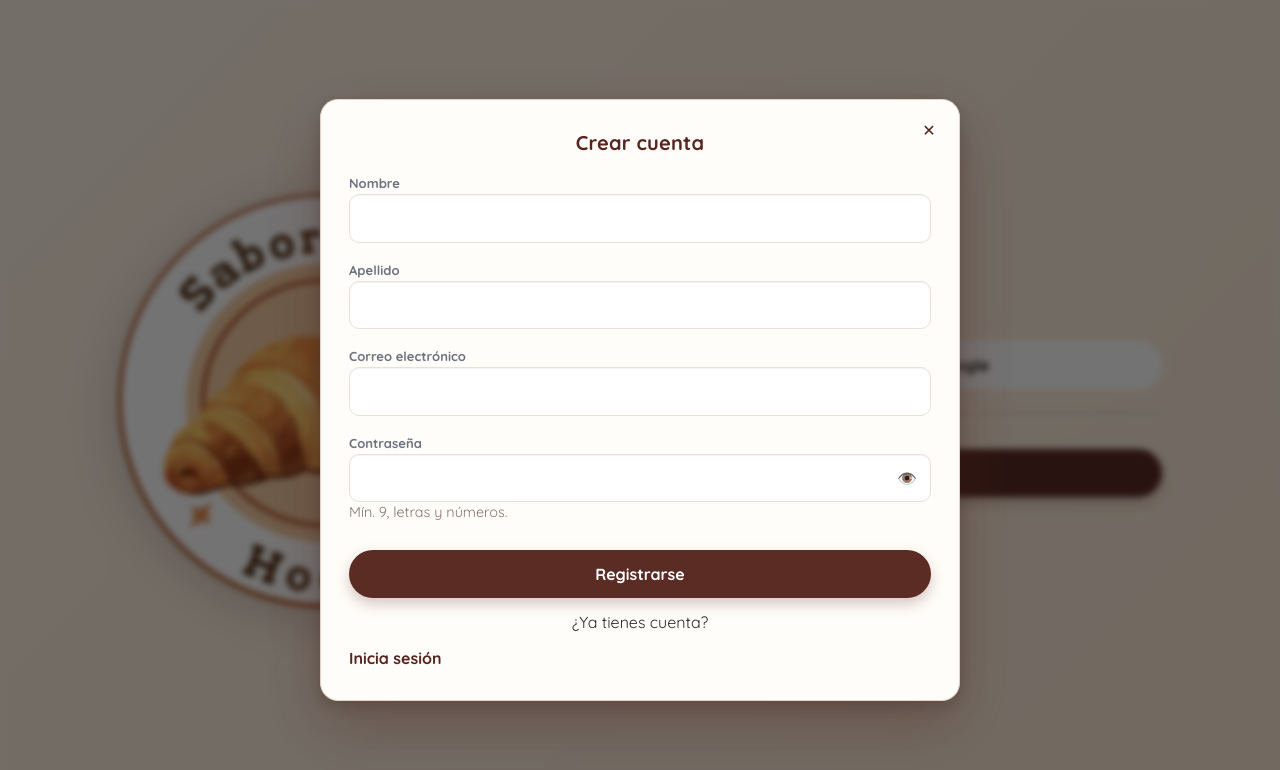
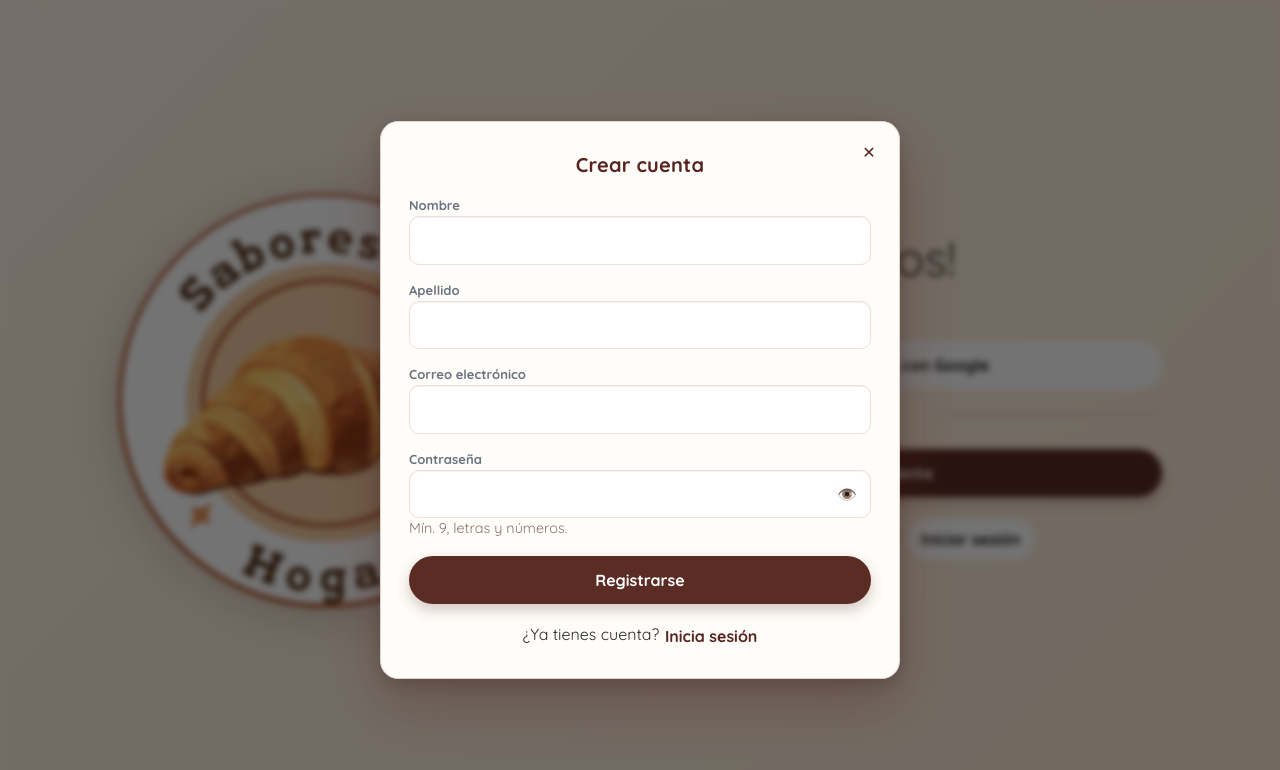
Before and after one commit to Ki4ra1109/sabores-del-hogar, a React (Vite) app in the folder frontend/: page /login in a window 1280 px wide. Both pictures are taken after a click on the button "Crear cuenta". Shown: the top 770 px of the page. Built offline with nearby package versions, Linux system fonts and the light colour scheme; no server answers.

Commit message:
mejoras en animaciones en el login

```diff
--- a/frontend/src/views/Login/Login.css
+++ b/frontend/src/views/Login/Login.css
@@ -156,3 +156,90 @@
   background:#5b2c24; border-radius:999px;
 }
 .auth-help{ color:#6a5248; opacity:.8; font-size:.9rem; }
+.sdh-dots {
+  display: inline-flex;
+  align-items: center;
+  gap: 6px;
+}
+
+@keyframes sdhDots {
+  0%, 80%, 100% { transform: translateY(0); opacity: .6; }
+  40% { transform: translateY(-5px); opacity: 1; }
+}
+
+.sdh-dot {
+  width: 6px;
+  height: 6px;
+  border-radius: 50%;
+  background: currentColor;
+  animation: sdhDots 1s infinite;
+}
+
+.sdh-dot:nth-child(2) { animation-delay: .15s; }
+.sdh-dot:nth-child(3) { animation-delay: .3s; }
+.sdh-dots {
+  display: inline-flex;
+  align-items: center;
+  gap: 6px;
+  vertical-align: middle;
+}
+.sdh-dot {
+  width: 6px;
+  height: 6px;
+  border-radius: 50%;
+  background: currentColor;
+  animation: sdhDots 1s infinite;
+  opacity: .7;
+}
+.sdh-dot:nth-child(2) { animation-delay: .15s; }
+.sdh-dot:nth-child(3) { animation-delay: .3s; }
+
+@keyframes sdhDots {
+  0%, 80%, 100% { transform: translateY(0); opacity: .6; }
+  40% { transform: translateY(-5px); opacity: 1; }
+}
+/* Card */
+.auth-modal { max-width: 520px; width: 92vw; }
+.auth-body .auth-form { display: flex; flex-direction: column; gap: 12px; }
+
+/* Campos y ayuda de errores */
+.af { position: relative; }
+.af .auth-err { margin-top: 6px; }
+.af-group { position: relative; display: flex; align-items: center; }
+.af-eye { position: absolute; right: 10px; top: 50%; transform: translateY(-50%); }
+
+/* Botón principal dentro del formulario (Entrar) */
+.auth-form .auth-btn.auth-btn-primary {
+  width: 100%;
+  min-height: 44px;
+  display: inline-flex;
+  align-items: center;
+  justify-content: center;
+  position: relative;
+  margin-top: 4px;
+}
+
+/* Dots centrados cuando hay carga */
+.auth-form .auth-btn.auth-btn-primary > span[style*="position: absolute"] {
+  left: 50%;
+  transform: translateX(-50%);
+}
+/* Centrar enlace Olvidaste tu contraseña?” */
+.auth-row{
+  width:100%;
+  display:flex;
+  justify-content:center;
+  align-items:center;
+  text-align:center;
+}
+
+/* Centrar boton “Regístrate” */
+.auth-swap{
+  width:100%;
+  display:flex;
+  justify-content:center;
+  align-items:center;
+  gap:.35rem;
+  text-align:center;
+  margin-top:8px;
+}
--- a/frontend/src/views/Login/Login.jsx
+++ b/frontend/src/views/Login/Login.jsx
@@ -5,6 +5,23 @@ import { Link, useNavigate } from "react-router-dom";
 import { jwtDecode } from "jwt-decode";
 
 const API_BASE = import.meta.env?.VITE_API_URL || "http://localhost:5000";
+
+function DotsInline() {
+  return (
+    <span style={{ display: "inline-flex", alignItems: "center", gap: 6 }} role="status" aria-live="polite">
+      <style>{`
+        @keyframes sdhDots { 0%,80%,100%{transform:translateY(0);opacity:.6} 40%{transform:translateY(-5px);opacity:1} }
+        .sdh-dot{width:6px;height:6px;border-radius:50%;background:currentColor;animation:sdhDots 1s infinite}
+        .sdh-dot:nth-child(1){animation-delay:0s}
+        .sdh-dot:nth-child(2){animation-delay:.15s}
+        .sdh-dot:nth-child(3){animation-delay:.3s}
+      `}</style>
+      <span className="sdh-dot" />
+      <span className="sdh-dot" />
+      <span className="sdh-dot" />
+    </span>
+  );
+}
 
 function Modal({ isOpen, title, onClose, children }) {
   const first = useRef(null);
@@ -38,6 +55,9 @@ export default function Login() {
   const [p1, setP1] = useState("");
   const [p2, setP2] = useState("");
   const [errC, setErrC] = useState("");
+  const [saving, setSaving] = useState(false);
+  const [heroBusySignup, setHeroBusySignup] = useState(false);
+  const [heroBusyLogin, setHeroBusyLogin] = useState(false);
 
   useEffect(() => {
     const params = new URLSearchParams(window.location.search);
@@ -78,13 +98,28 @@ export default function Login() {
   };
   const openForgot = () => { setShowLogin(false); setShowForgot(true); };
 
+  const openLoginHero = async () => {
+    setHeroBusyLogin(true);
+    await new Promise(r => setTimeout(r, 1500));
+    setHeroBusyLogin(false);
+    openLogin();
+  };
+  const openSignupHero = async () => {
+    setHeroBusySignup(true);
+    await new Promise(r => setTimeout(r, 1500));
+    setHeroBusySignup(false);
+    openSignup();
+  };
+
   const guardarPasswordNueva = async () => {
     setErrC("");
     if (p1 !== p2) return setErrC("Las contraseñas no coinciden");
     const ok = p1.length >= 9 && /[A-Za-z]/.test(p1) && /\d/.test(p1);
     if (!ok) return setErrC("Mínimo 9 caracteres con letras y números");
-
+    const t0 = Date.now();
+    const sleep = (ms) => new Promise(r => setTimeout(r, ms));
     try {
+      setSaving(true);
       const tempToken = sessionStorage.getItem('tempGoogleToken');
       if (!tempToken) throw new Error("No se encontró el token temporal de registro.");
 
@@ -108,6 +143,10 @@ export default function Login() {
 
     } catch (e) {
       setErrC(e.message || "Error al guardar");
+    } finally {
+      const elapsed = Date.now() - t0;
+      if (elapsed < 1500) await sleep(1500 - elapsed);
+      setSaving(false);
     }
   };
 
@@ -129,14 +168,36 @@ export default function Login() {
 
           <div className="auth-div"><span>o</span></div>
 
-          <button className="auth-btn auth-btn-primary" type="button" onClick={openSignup}>
-            Crear cuenta
+          <button
+            className="auth-btn auth-btn-primary"
+            type="button"
+            onClick={openSignupHero}
+            disabled={heroBusySignup}
+            style={{ position: "relative", minHeight: 44 }}
+          >
+            <span style={{ opacity: heroBusySignup ? 0 : 1, transition: "opacity .15s" }}>Crear cuenta</span>
+            {heroBusySignup && (
+              <span style={{ position: "absolute", inset: 0, display: "flex", alignItems: "center", justifyContent: "center" }}>
+                <DotsInline />
+              </span>
+            )}
           </button>
 
           <div className="auth-row">
             <span>¿Ya tienes una cuenta?</span>
-            <button className="auth-link" type="button" onClick={openLogin}>
-              Iniciar sesión
+            <button
+              className="auth-link"
+              type="button"
+              onClick={openLoginHero}
+              disabled={heroBusyLogin}
+              style={{ position: "relative", minHeight: 28 }}
+            >
+              <span style={{ opacity: heroBusyLogin ? 0 : 1, transition: "opacity .15s" }}>Iniciar sesión</span>
+              {heroBusyLogin && (
+                <span style={{ position: "absolute", inset: 0, display: "flex", alignItems: "center", justifyContent: "center" }}>
+                  <DotsInline />
+                </span>
+              )}
             </button>
           </div>
         </section>
@@ -158,7 +219,7 @@ export default function Login() {
               value={p1}
               onChange={(e) => setP1(e.target.value)}
               minLength={9}
-              pattern="^(?=.*[A-Za-z])(?=.*\d)[A-Za-z\d]{9,}$"
+              pattern="^(?=.*[A-Za-z])(?=.*\\d)[A-Za-z\\d]{9,}$"
               placeholder="Mín. 9, letras y números"
             />
           </div>
@@ -169,17 +230,32 @@ export default function Login() {
               value={p2}
               onChange={(e) => setP2(e.target.value)}
               minLength={9}
-              pattern="^(?=.*[A-Za-z])(?=.*\d)[A-Za-z\d]{9,}$"
+              pattern="^(?=.*[A-Za-z])(?=.*\\d)[A-Za-z\\d]{9,}$"
             />
           </div>
           {errC && <div className="auth-err" role="alert">{errC}</div>}
-          <button className="auth-btn auth-btn-primary" type="button" onClick={guardarPasswordNueva}>
-            Guardar
+          <button
+            className="auth-btn auth-btn-primary"
+            type="button"
+            onClick={guardarPasswordNueva}
+            disabled={saving}
+            style={{ position: "relative", minHeight: 44 }}
+          >
+            <span style={{ opacity: saving ? 0 : 1, transition: "opacity .15s" }}>Guardar</span>
+            {saving && (
+              <span style={{ position: "absolute", inset: 0, display: "flex", alignItems: "center", justifyContent: "center" }}>
+                <DotsInline />
+              </span>
+            )}
           </button>
         </div>
       </Modal>
 
-      <RecoverModal isOpen={showForgot} onClose={() => setShowForgot(false)} />
+      <RecoverModal
+        isOpen={showForgot}
+        onClose={() => setShowForgot(false)}
+        onGoSignup={() => { setShowForgot(false); setShowSignup(true); }}
+      />
     </div>
   );
 }
@@ -204,6 +280,8 @@ function LoginModal({ isOpen, onClose, onSwap, onForgot }) {
   const onSubmit = async (e) => {
     e.preventDefault();
     if (!validate()) return;
+    const t0 = Date.now();
+    const sleep = (ms) => new Promise(r => setTimeout(r, ms));
     setLoading(true);
     setErrors((p) => ({ ...p, global: "" }));
     try {
@@ -225,6 +303,8 @@ function LoginModal({ isOpen, onClose, onSwap, onForgot }) {
     } catch {
       setErrors((p) => ({ ...p, global: "Error de conexión con el servidor" }));
     } finally {
+      const elapsed = Date.now() - t0;
+      if (elapsed < 1500) await sleep(1500 - elapsed);
       setLoading(false);
     }
   };
@@ -250,8 +330,13 @@ function LoginModal({ isOpen, onClose, onSwap, onForgot }) {
           {errors.password && <span className="auth-err">{errors.password}</span>}
         </div>
 
-        <button type="submit" className="auth-btn auth-btn-primary" disabled={loading}>
-          {loading ? "Ingresando..." : "Entrar"}
+        <button type="submit" className="auth-btn auth-btn-primary" disabled={loading} style={{ position: "relative", minHeight: 44 }}>
+          <span style={{ opacity: loading ? 0 : 1, transition: "opacity .15s" }}>Entrar</span>
+          {loading && (
+            <span style={{ position: "absolute", inset: 0, display: "flex", alignItems: "center", justifyContent: "center" }}>
+              <DotsInline />
+            </span>
+          )}
         </button>
       </form>
 
@@ -316,7 +401,8 @@ function SignupModal({ isOpen, onClose, onSwap }) {
     setSubmitted(true);
     setErrors((p) => ({ ...p, global: "" }));
     if (!validateAll()) return;
-
+    const t0 = Date.now();
+    const sleep = (ms) => new Promise(r => setTimeout(r, ms));
     try {
       setLoading(true);
       const res = await fetch(`${API_BASE}/api/auth/register`, {
@@ -340,6 +426,8 @@ function SignupModal({ isOpen, onClose, onSwap }) {
     } catch {
       setErrors((p) => ({ ...p, global: "Error de conexión con el servidor" }));
     } finally {
+      const elapsed = Date.now() - t0;
+      if (elapsed < 1500) await sleep(1500 - elapsed);
       setLoading(false);
     }
   };
@@ -377,7 +465,7 @@ function SignupModal({ isOpen, onClose, onSwap }) {
               onChange={onChange}
               onBlur={() => setT("password")}
               minLength={9}
-              pattern="^(?=.*[A-Za-z])(?=.*\d)[A-Za-z\d]{9,}$"
+              pattern="^(?=.*[A-Za-z])(?=.*\\d)[A-Za-z\\d]{9,}$"
             />
             <button type="button" className="af-eye" aria-pressed={showPass} onClick={() => setShowPass(v => !v)}>
               {showPass ? "🙈" : "👁️"}
@@ -387,8 +475,13 @@ function SignupModal({ isOpen, onClose, onSwap }) {
           {showErr("password") && <span className="auth-err">{errors.password}</span>}
         </div>
 
-        <button type="submit" className="auth-btn auth-btn-primary" disabled={loading}>
-          {loading ? "Creando cuenta..." : "Registrarse"}
+        <button type="submit" className="auth-btn auth-btn-primary" disabled={loading} style={{ position: "relative", minHeight: 44 }}>
+          <span style={{ opacity: loading ? 0 : 1, transition: "opacity .15s" }}>Registrarse</span>
+          {loading && (
+            <span style={{ position: "absolute", inset: 0, display: "flex", alignItems: "center", justifyContent: "center" }}>
+              <DotsInline />
+            </span>
+          )}
         </button>
       </form>
       <p className="auth-swap">¿Ya tienes cuenta? <button className="auth-link" type="button" onClick={onSwap}>Inicia sesión</button></p>
@@ -396,7 +489,7 @@ function SignupModal({ isOpen, onClose, onSwap }) {
   );
 }
 
-function RecoverModal({ isOpen, onClose }) {
+function RecoverModal({ isOpen, onClose, onGoSignup }) {
   const [tab, setTab] = useState("send");
   const [email, setEmail] = useState("");
   const [code, setCode] = useState("");
@@ -418,8 +511,23 @@ function RecoverModal({ isOpen, onClose }) {
   const send = async () => {
     setErr(""); setMsg("");
     if (!/\S+@\S+\.\S+/.test(email)) return setErr("Ingresa un email válido");
+    const t0 = Date.now();
+    const sleep = (ms) => new Promise(r => setTimeout(r, ms));
     try {
       setLoading(true);
+
+      const chk = await fetch(`${API_BASE}/api/auth/check-email`, {
+        method: "POST",
+        headers: { "Content-Type": "application/json" },
+        body: JSON.stringify({ email }),
+      });
+      const cj = await chk.json().catch(() => ({}));
+      if (!chk.ok) throw new Error(cj?.message || "Error validando correo");
+      if (!cj.exists) {
+        if (typeof onGoSignup === "function") onGoSignup();
+        return;
+      }
+
       const res = await fetch(`${API_BASE}/api/auth/forgot`, {
         method: "POST",
         headers: { "Content-Type": "application/json" },
@@ -432,6 +540,8 @@ function RecoverModal({ isOpen, onClose }) {
     } catch (e) {
       setErr(e.message || "Error");
     } finally {
+      const elapsed = Date.now() - t0;
+      if (elapsed < 1500) await sleep(1500 - elapsed);
       setLoading(false);
     }
   };
@@ -442,6 +552,8 @@ function RecoverModal({ isOpen, onClose }) {
     if (!/^\d{6}$/.test(code)) return setErr("Código de 6 dígitos");
     if (p1 !== p2) return setErr("Las contraseñas no coinciden");
     if (!validatePass(p1)) return setErr("Mín. 9, letras y números");
+    const t0 = Date.now();
+    const sleep = (ms) => new Promise(r => setTimeout(r, ms));
     try {
       setLoading(true);
       const res = await fetch(`${API_BASE}/api/auth/reset`, {
@@ -455,6 +567,8 @@ function RecoverModal({ isOpen, onClose }) {
     } catch (e) {
       setErr(e.message || "Error");
     } finally {
+      const elapsed = Date.now() - t0;
+      if (elapsed < 1500) await sleep(1500 - elapsed);
       setLoading(false);
     }
   };
@@ -505,8 +619,19 @@ function RecoverModal({ isOpen, onClose }) {
             </div>
             {err && <div className="auth-err" role="alert">{err}</div>}
             {msg && <div className="auth-ok" role="status">{msg}</div>}
-            <button className="auth-btn auth-btn-primary" type="button" onClick={send} disabled={loading}>
-              {loading ? "Enviando..." : "Enviar código"}
+            <button
+              className="auth-btn auth-btn-primary"
+              type="button"
+              onClick={send}
+              disabled={loading}
+              style={{ position: "relative", minHeight: 44 }}
+            >
+              <span style={{ opacity: loading ? 0 : 1, transition: "opacity .15s" }}>Enviar código</span>
+              {loading && (
+                <span style={{ position: "absolute", inset: 0, display: "flex", alignItems: "center", justifyContent: "center" }}>
+                  <DotsInline />
+                </span>
+              )}
             </button>
           </>
         ) : (
@@ -516,7 +641,7 @@ function RecoverModal({ isOpen, onClose }) {
               <input
                 type="text"
                 inputMode="numeric"
-                pattern="\d{6}"
+                pattern="\\d{6}"
                 maxLength={6}
                 value={code}
                 onChange={(e)=>setCode(e.target.value)}
@@ -533,8 +658,19 @@ function RecoverModal({ isOpen, onClose }) {
             </div>
             {err && <div className="auth-err" role="alert">{err}</div>}
             {msg && <div className="auth-ok" role="status">{msg}</div>}
-            <button className="auth-btn auth-btn-primary" type="button" onClick={reset} disabled={loading}>
-              {loading ? "Actualizando..." : "Actualizar contraseña"}
+            <button
+              className="auth-btn auth-btn-primary"
+              type="button"
+              onClick={reset}
+              disabled={loading}
+              style={{ position: "relative", minHeight: 44 }}
+            >
+              <span style={{ opacity: loading ? 0 : 1, transition: "opacity .15s" }}>Actualizar contraseña</span>
+              {loading && (
+                <span style={{ position: "absolute", inset: 0, display: "flex", alignItems: "center", justifyContent: "center" }}>
+                  <DotsInline />
+                </span>
+              )}
             </button>
           </>
         )}
```
